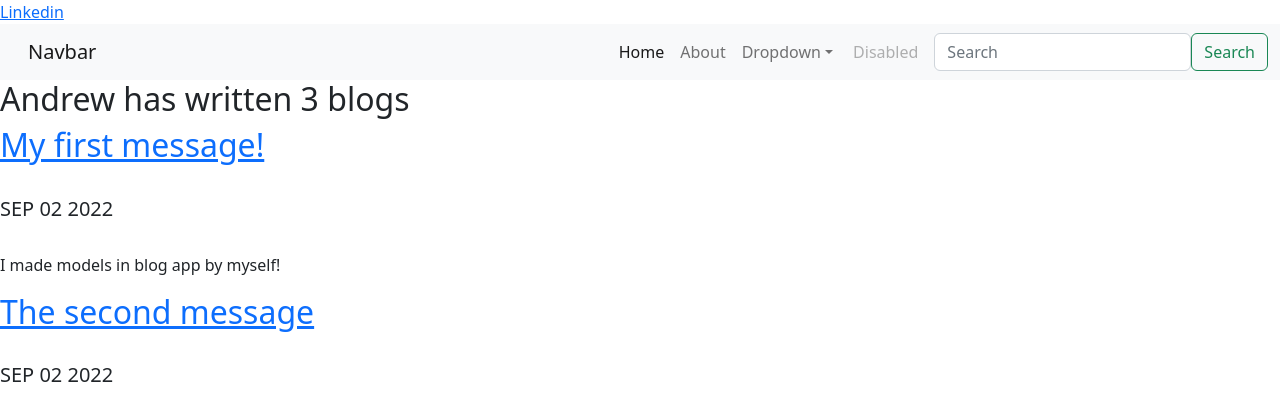
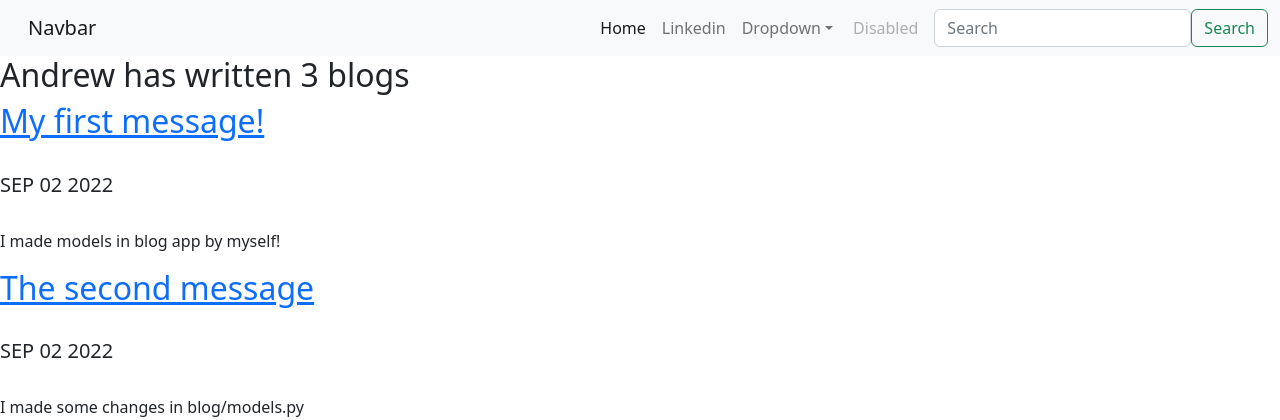
Before and after one commit to SachukAndrew/Django3-Personal-portfolio, a Django app: page /blog/ in a window 1280 px wide. Shown: the top 420 px of the page. Run offline with Django 4.2, Linux system fonts and the light colour scheme; data comes from the database, SQL or seed files in the repository.

Commit message:
version for Pythonanywhere

```diff
--- a/blog/views.py
+++ b/blog/views.py
@@ -1,4 +1,4 @@
-from django.shortcuts import render, get_object_or_404
+from django.shortcuts import render, get_object_or_404, HttpResponse, HttpResponseRedirect
 
 from .models import Message
 
@@ -10,3 +10,6 @@
 def detail(request, blog_id):
     blog = get_object_or_404(Message, pk=blog_id)
     return render(request, 'blog/detail.html', {"blog": blog})
+
+def Linkedin(request):
+    return HttpResponseRedirect('https://www.linkedin.com/in/andrey-sachuk/')
--- a/personal_portfolio/urls.py
+++ b/personal_portfolio/urls.py
@@ -17,13 +17,15 @@
 from django.urls import path, include
 from django.conf.urls.static import static
 from django.conf import settings
+
+from blog.views import Linkedin
 from portfolio import views
 
 urlpatterns = [
     path('', views.home, name='home'),
     path('admin/', admin.site.urls),
     path('blog/', include('blog.urls')),
-
+    path('Linkedin/', Linkedin, name='Linkedin_link')
 
 ]
 
--- a/portfolio/templates/portfolio/base.html
+++ b/portfolio/templates/portfolio/base.html
@@ -8,7 +8,7 @@
     <!-- Bootstrap CSS -->
     <link rel="stylesheet" href="https://cdn.jsdelivr.net/npm/bootstrap@5.2.1/dist/css/bootstrap.rtl.min.css" integrity="sha384-OXTEbYDqaX2ZY/BOaZV/yFGChYHtrXH2nyXJ372n2Y8abBhrqacCEe+3qhSHtLjy" crossorigin="anonymous">
     <link rel="preconnect" href="https://fonts.googleapis.com">
-      <a link href="{% url "https://www.linkedin.com/public-profile/settings?trk=d_flagship3_profile_self_view_public_profile" %}">Linkedin</a>
+
     <title>Sachuk Andrew</title>
   </head>
   <body>
@@ -25,7 +25,7 @@
           <a class="nav-link active" aria-current="page" href="{% url 'home' %}">Home</a>
         </li>
         <li class="nav-item">
-          <a class="nav-link" href="#">About</a>
+          <a class="nav-link" href="{% url 'Linkedin_link' %}">Linkedin</a>
         </li>
         <li class="nav-item dropdown">
           <a class="nav-link dropdown-toggle" href="#" role="button" data-bs-toggle="dropdown" aria-expanded="false">
--- a/portfolio/views.py
+++ b/portfolio/views.py
@@ -5,3 +5,6 @@
 def home(request):
     projects = Project.objects.all()
     return render(request, 'portfolio/home.html', {'projects': projects})
+
+menu = [{"title": "Linkedin", "url_name": "Linkedin_link" },
+]
```
